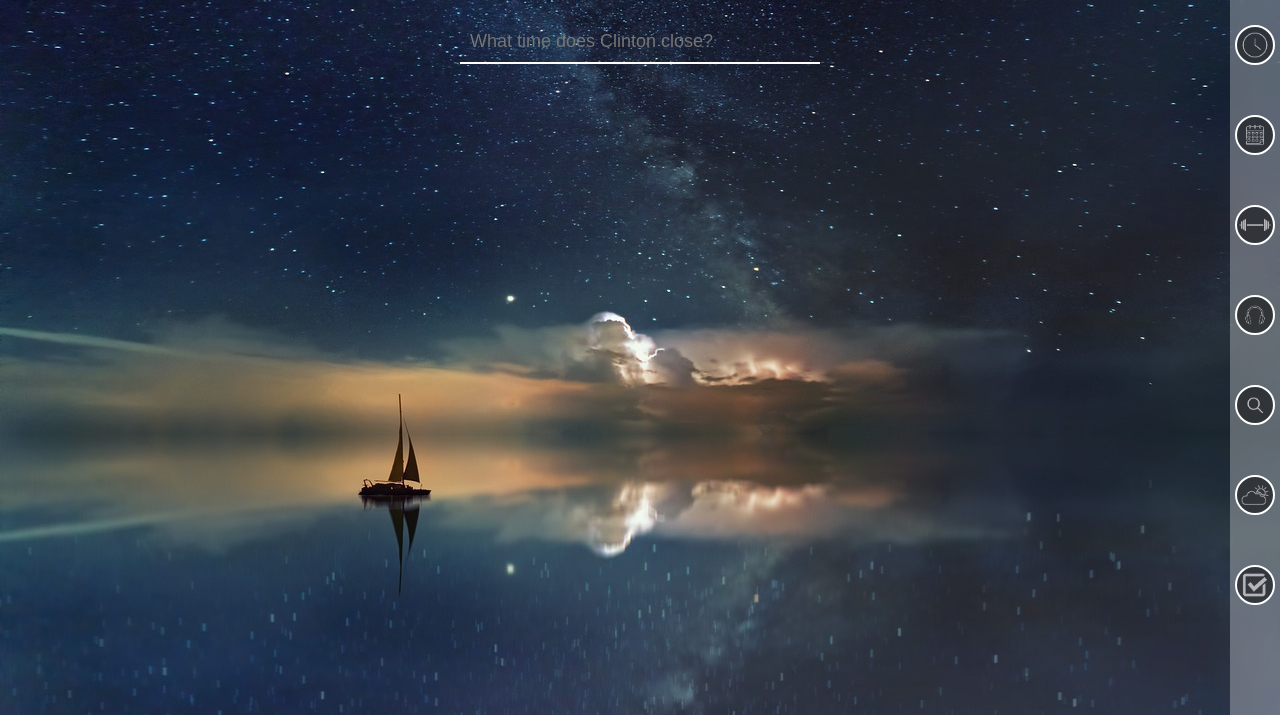
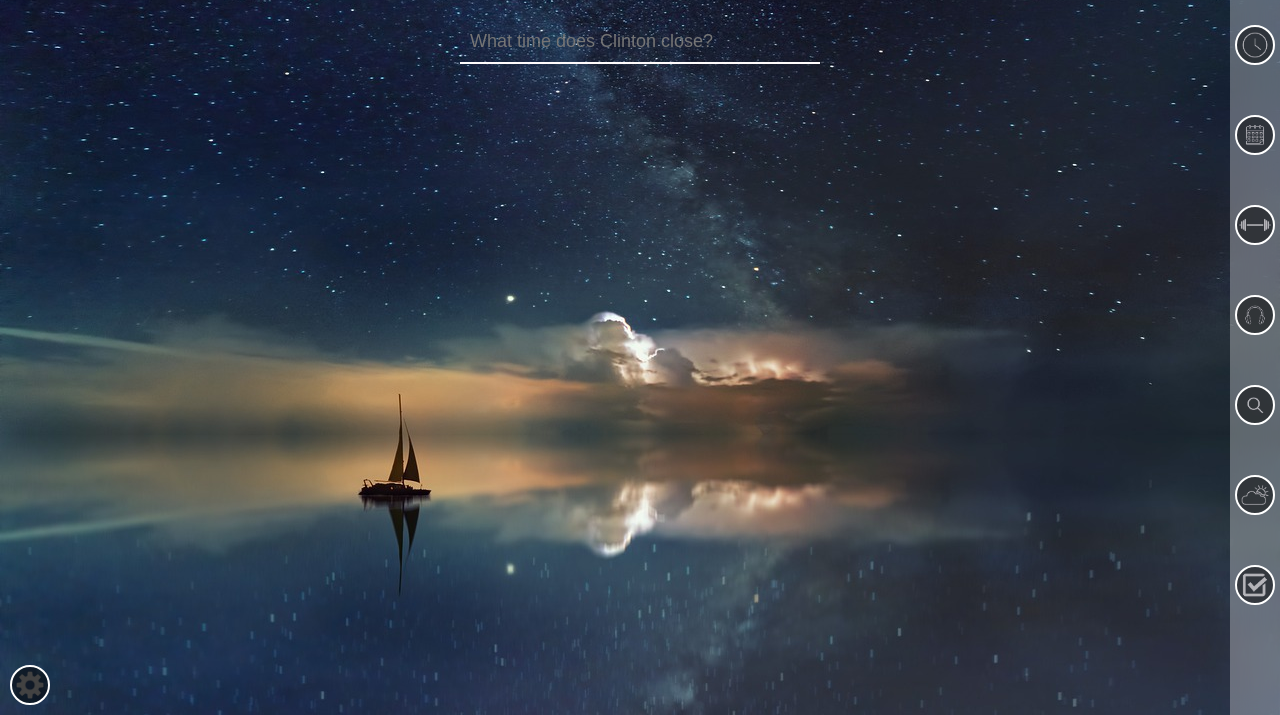
Before and after one commit to stef4nvuckovic/extension, a plain HTML site: page index.html in a window 1280 px wide. Shown: the part 85-800 px from the top of the page. Drawn offline with Linux system fonts and the light colour scheme.

Commit message:
Added stuff for background changer

```diff
--- a/index.html
+++ b/index.html
@@ -47,6 +47,17 @@
     <div class="burghy">
         <img src="resources/icon/burghy.png" alt="Burghy">
     </div>
+
+
+
+
+
+    <div class="settings-icon">
+      <img src="resources\icon\settings.png" alt="Settings">
+    </div>
+
+
+
 </body>
 
 <script src="scripts.js"></script>
--- a/style.css
+++ b/style.css
@@ -251,3 +251,34 @@ footer {
   text-transform: uppercase;
   letter-spacing: 0.15em;
 }
+
+/*----------------------------------------------BG CHANGE CSS-----------------------------------------------------------*/
+
+.settings-icon {
+  width: 40px; /* Set to match the width of other icons */
+  height: 40px; /* Set to match the height of other icons */
+  background-color: rgba(0, 0, 0, 0.5);
+  border: 2px solid #fff;
+  border-radius: 50%;
+  position: fixed;
+  bottom: 10px;
+  left: 10px;
+  display: flex;
+  justify-content: center;
+  align-items: center;
+  cursor: pointer;
+  transition: background-color 0.3s, transform 0.1s;
+}
+
+.settings-icon:hover {
+  background-color: rgba(255, 255, 255, 0.129);
+  transform: scale(1.1);
+}
+
+.settings-icon img {
+  width: 100%;
+  height: 100%;
+  object-fit: contain;
+}
+
+/*----------------------------------------------BG CHANGE CSS-----------------------------------------------------------*/
```
